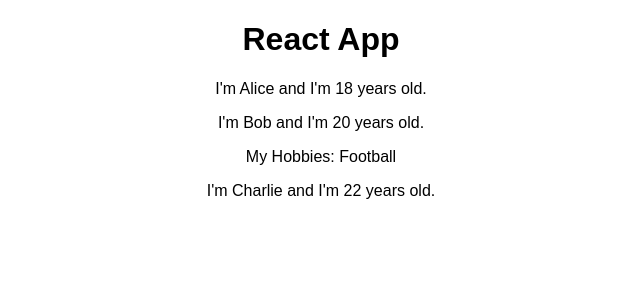
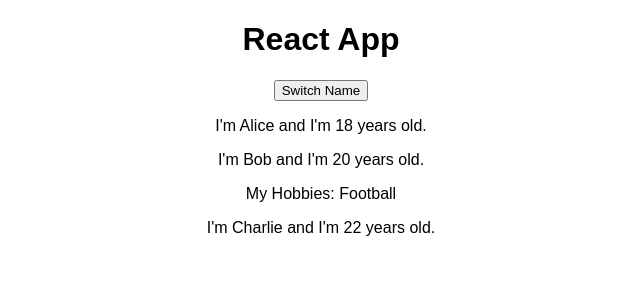
Before and after one commit to igorini/react-complete-guide, a React (Create React App) app: page / in a window 1280 px wide. Shown: the top 300 px of the page, without its empty margins (319-959 px from the left). Built offline with nearby package versions, Linux system fonts and the light colour scheme.

Commit message:
Add a state to App

```diff
--- a/src/App.js
+++ b/src/App.js
@@ -3,13 +3,33 @@
 import Person from "./Person/Person";
 
 class App extends Component {
+  state = {
+    persons: [
+      { name: 'Alice', age: 18},
+      { name: 'Bob', age: 20},
+      { name: 'Charlie', age: 22}
+    ]
+  }
+
+  switchNameHandler = () => {
+    // console.log('Was clicked')
+    this.setState({
+      persons: [
+        { name: 'Albert', age: 18},
+        { name: 'Bob', age: 20},
+        { name: 'Charlie', age: 23}
+      ]
+    })
+  }
+
   render() {
     return (
       <div className="App">
         <h1>React App</h1>
-        <Person name="Alice" age="18" />
-        <Person name="Bob" age="20" >My Hobbies: Football</Person>
-        <Person name="Charlie" age="22" />
+        <button onClick={this.switchNameHandler}>Switch Name</button>
+        <Person name={this.state.persons[0].name} age={this.state.persons[0].age} />
+        <Person name={this.state.persons[1].name} age={this.state.persons[1].age} >My Hobbies: Football</Person>
+        <Person name={this.state.persons[2].name} age={this.state.persons[2].age} />
       </div>
     );
   }
```
